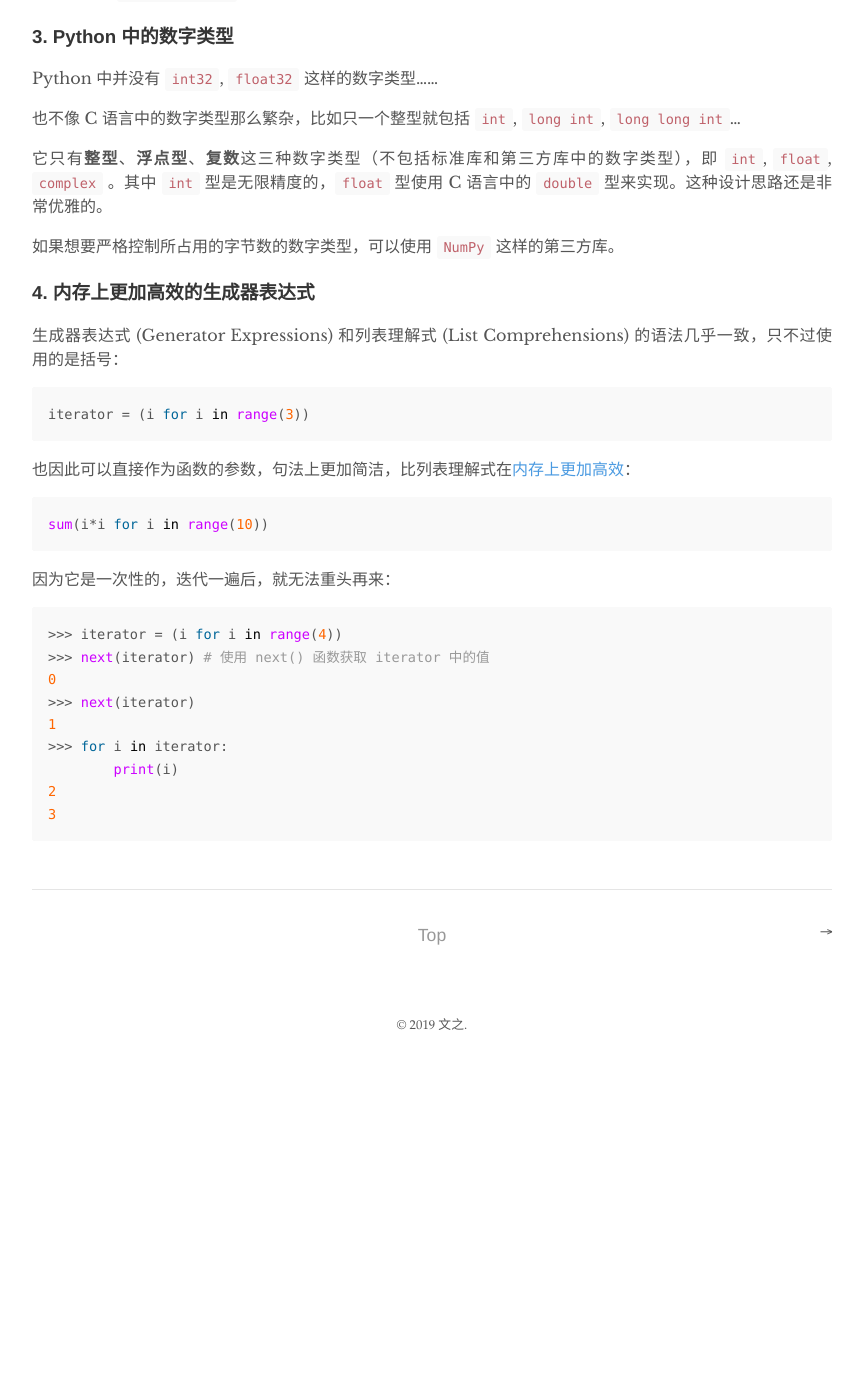
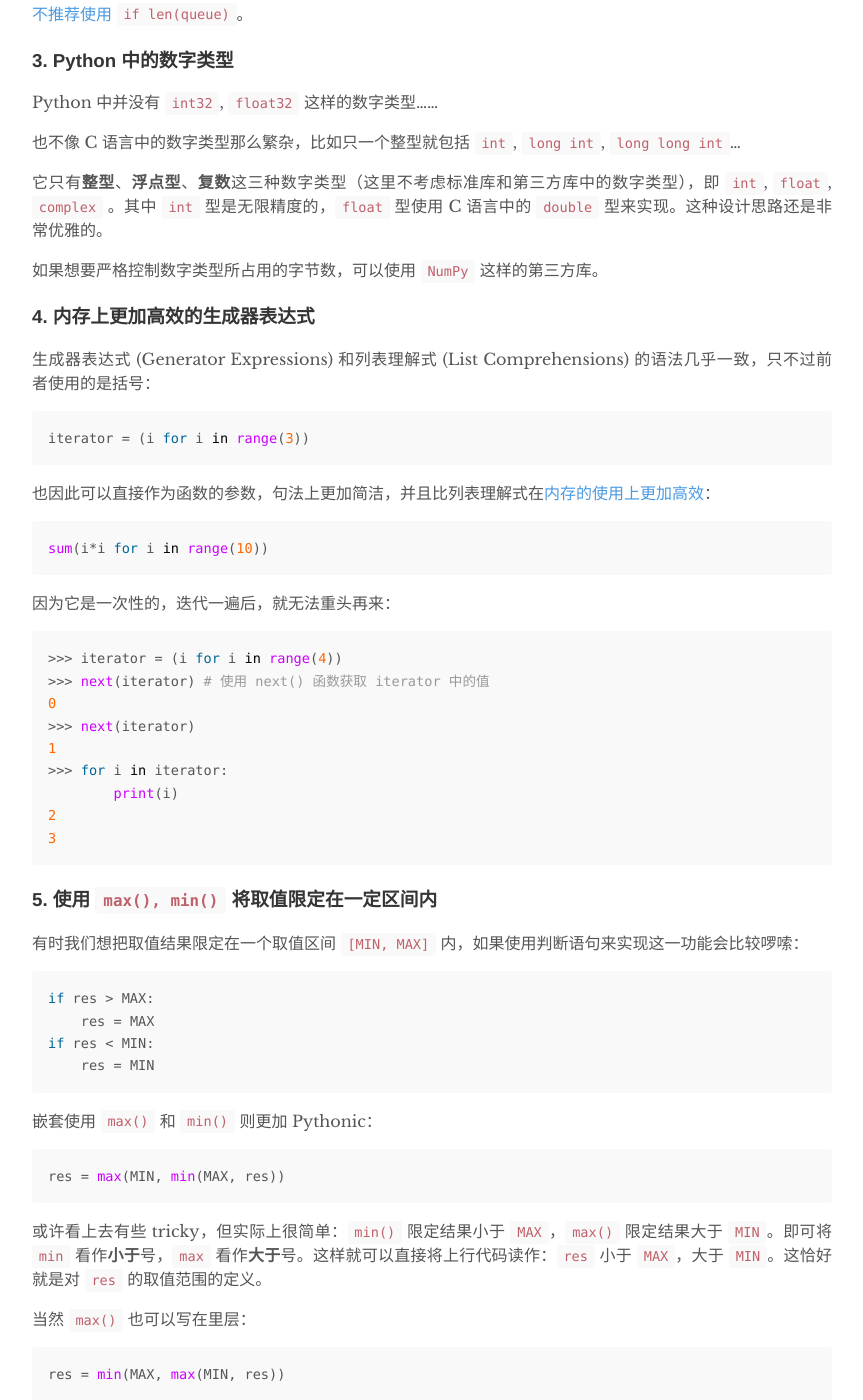
Before and after one commit to wen-zhi/wen-zhi.github.io, a Jekyll site: the page built from _posts/2019-01-15-python-notes.md, in a window 1280 px wide and 1400 px high, scrolled down 888 px. Shown: the whole window, without its empty margins (208-1071 px from the left). Built offline with Jekyll 4.4.1, drawn with Linux system fonts in a browser that asks for light colours; comment, search, counter and statistics services are not loaded; before the commit the page ends 1957 px from its top, so only the background shows below that; some of the changed text lies outside the part shown.

Commit message:
python notes update: min() & max()

````diff
--- a/_posts/2019-01-15-python-notes.md
+++ b/_posts/2019-01-15-python-notes.md
@@ -43,19 +43,19 @@ Python 中并没有 `int32`, `float32` 这样的数字类型……
 
 也不像 C 语言中的数字类型那么繁杂，比如只一个整型就包括 `int`, `long int`, `long long int`...
 
-它只有**整型**、**浮点型**、**复数**这三种数字类型（不包括标准库和第三方库中的数字类型），即 `int`, `float`, `complex` 。其中 `int` 型是无限精度的，`float` 型使用 C 语言中的 `double` 型来实现。这种设计思路还是非常优雅的。
+它只有**整型**、**浮点型**、**复数**这三种数字类型（这里不考虑标准库和第三方库中的数字类型），即 `int`, `float`, `complex` 。其中 `int` 型是无限精度的，`float` 型使用 C 语言中的 `double` 型来实现。这种设计思路还是非常优雅的。
 
-如果想要严格控制所占用的字节数的数字类型，可以使用 `NumPy` 这样的第三方库。
+如果想要严格控制数字类型所占用的字节数，可以使用 `NumPy` 这样的第三方库。
 
 ### 4. 内存上更加高效的生成器表达式
 
-生成器表达式 (Generator Expressions) 和列表理解式 (List Comprehensions) 的语法几乎一致，只不过使用的是括号：
+生成器表达式 (Generator Expressions) 和列表理解式 (List Comprehensions) 的语法几乎一致，只不过前者使用的是括号：
 
 ```python
 iterator = (i for i in range(3))
 ```
 
-也因此可以直接作为函数的参数，句法上更加简洁，比列表理解式在[内存上更加高效](https://dbader.org/blog/python-generator-expressions)：
+也因此可以直接作为函数的参数，句法上更加简洁，并且比列表理解式在[内存的使用上更加高效](https://dbader.org/blog/python-generator-expressions)：
 
 ```python
 sum(i*i for i in range(10))
@@ -74,3 +74,31 @@ sum(i*i for i in range(10))
 2
 3
 ```
+
+### 5. 使用 `max(), min()` 将取值限定在一定区间内
+
+有时我们想把取值结果限定在一个取值区间 `[MIN, MAX]` 内，如果使用判断语句来实现这一功能会比较啰嗦：
+
+```python
+if res > MAX:
+    res = MAX
+if res < MIN:
+    res = MIN
+```
+
+嵌套使用 `max()` 和 `min()` 则更加 Pythonic：
+
+```python
+res = max(MIN, min(MAX, res))
+```
+
+或许看上去有些 tricky，但实际上很简单：`min()` 限定结果小于 `MAX`，`max()` 限定结果大于 `MIN`。即可将 `min` 看作**小于**号，`max` 看作**大于**号。这样就可以直接将上行代码读作：`res` 小于 `MAX`，大于 `MIN`。这恰好就是对 `res` 的取值范围的定义。
+
+当然 `max()` 也可以写在里层：
+
+```python
+res = min(MAX, max(MIN, res))
+```
+
+<br>
+--EOF--
````
